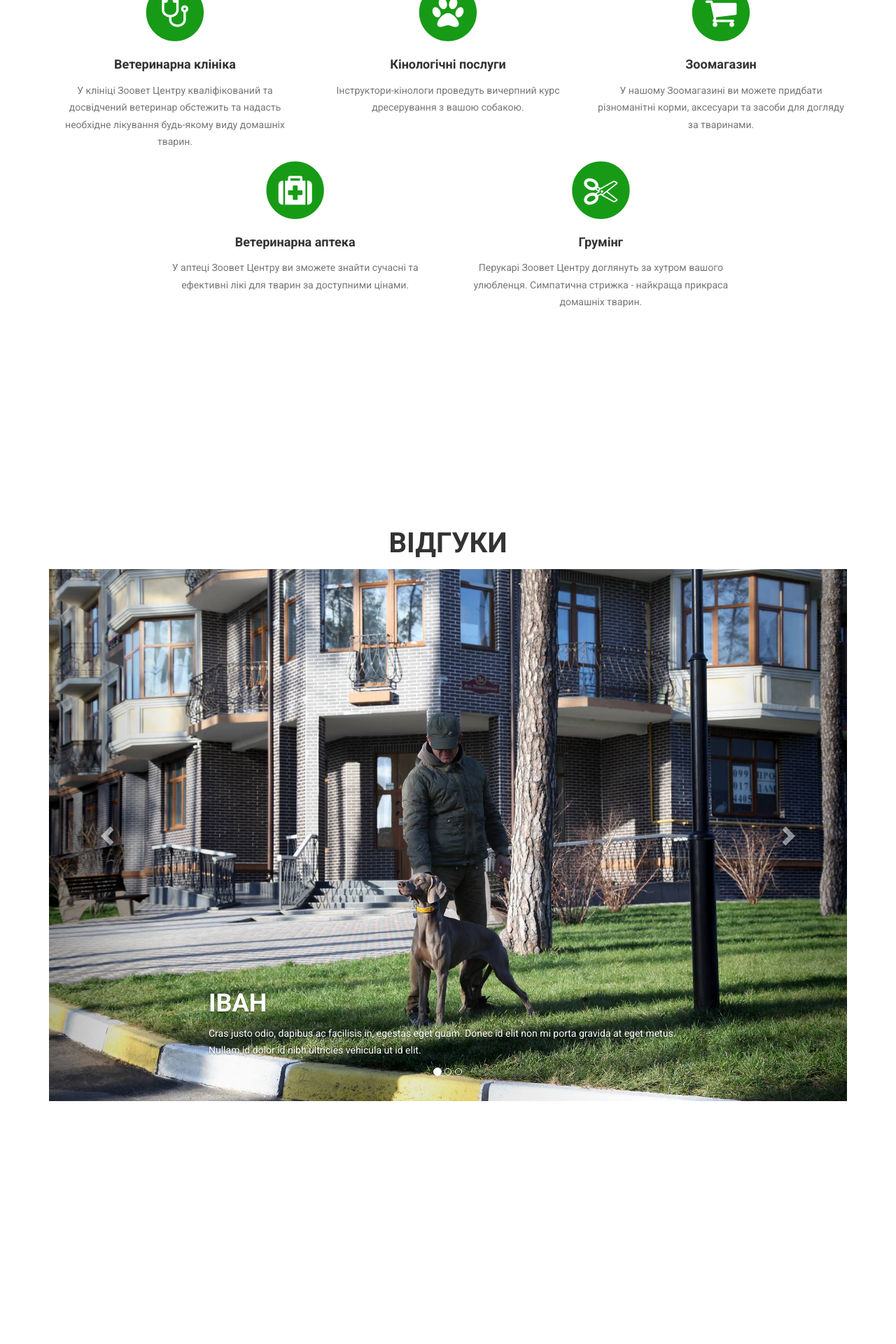
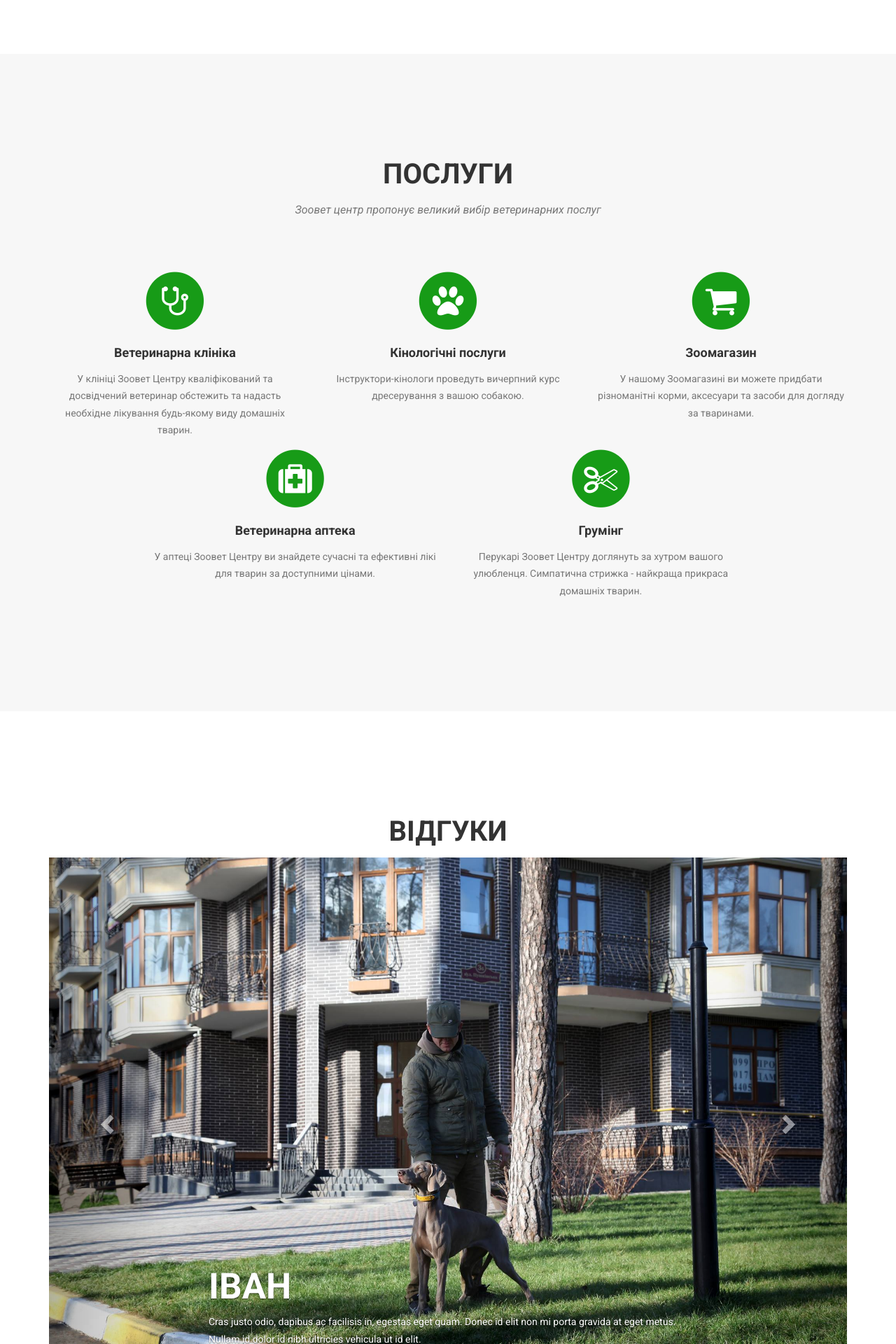
Before and after one commit to biletboh/vetcenterapp, a Flask app: page / in a window 1280 px wide. Shown: the part 1080-3000 px from the top of the page at 70% size. Run offline with Flask 2, Linux system fonts and the light colour scheme; some libraries are stand-ins or nearby versions.

Commit message:
half fix of the font bug on responses, changed description, added about section

```diff
--- a/static/css/my.css
+++ b/static/css/my.css
@@ -67,3 +67,8 @@
 .mar {
   margin-bottom: 5px;
 }
+.carousel-name {
+  font-size: 4vw;
+}
+.carousel-text {
+}
--- a/templates/index.html
+++ b/templates/index.html
@@ -56,16 +56,19 @@
                 <a href="#page-top"></a>
                 </li>
                 <li>
+                <a class="page-scroll" href="#about">Про нас</a>
+                </li>
+                <li>
                 <a class="page-scroll" href="#services">Послуги</a>
                 </li>
                 <li>
-                    <a class="page-scroll" href="#about">Відгуки</a>
+                <a class="page-scroll" href="#responses">Відгуки</a>
                 </li>
                 <li>
                 <a class="page-scroll" href="#contact">Контакти</a>
                 </li>
                 <li>
-                    <a class="page-scroll" href="#team">Мапа</a>
+                    <a class="page-scroll" href="#map">Мапа</a>
                     </li>
 
                 </ul>
@@ -85,9 +88,20 @@
             </div>
         </div>
     </header>
+    <section id="about">
+      <div class="container">
+        <div class="row">
+        <div class="col-lg-12 text-center">
+          <h2>Stylish Portfolio is the perfect theme for your next project!</h2>
+          <p class="lead">This theme features some wonderful photography courtesy of <a target="_blank" href="http://join.deathtothestockphoto.com/">Death to the Stock Photo</a>.</p>
+        </div>
+      </div>
+    </div>
+    </section>
+
 
     <!-- Services Section -->
-    <section id="services">
+    <section id="services" class="bg-light-gray">
         <div class="container">
             <div class="row">
                 <div class="col-lg-12 text-center">
@@ -137,7 +151,7 @@
                     </span>
                   </a>
                     <h4 class="service-heading">Ветеринарна аптека</h4>
-                    <p class="text-muted">У аптеці Зоовет Центру ви зможете знайти сучасні та ефективні лікі для тварин за доступними цінами.</p>
+                    <p class="text-muted">У аптеці Зоовет Центру ви знайдете сучасні та ефективні лікі для тварин за доступними цінами.</p>
                 </div>
                 <div class="col-md-4">
  <a class="portfolio-link" data-toggle="modal" href="#portfolioModal5">
@@ -154,7 +168,7 @@
 
         </section>
         <!-- About Section -->
-        <section id="about">
+        <section id="responses">
           <div class="container">
             <div class="row">
               <div class="col-lg-12 text-center">
@@ -175,8 +189,8 @@
                   <img class="img-responsive" src="{{url_for('static', filename='img/about/img-1.jpg')}}" alt="img-1">
                   <div class="container">
                     <div class="carousel-caption">
-                      <h1 class="text-left">Іван</h1>
-                      <p class="text-left">Cras justo odio, dapibus ac facilisis in, egestas eget quam. Donec id elit non mi porta gravida at eget metus. Nullam id dolor id nibh ultricies vehicula ut id elit.</p>
+                      <h1 class="text-left carousel-name">Іван</h1>
+                      <p class="text-left carousel-text">Cras justo odio, dapibus ac facilisis in, egestas eget quam. Donec id elit non mi porta gravida at eget metus. Nullam id dolor id nibh ultricies vehicula ut id elit.</p>
                     </div>
                   </div>
                 </div>
@@ -184,8 +198,8 @@
                   <img class="img-responsive" src="{{url_for('static', filename='img/about/img-2.jpg')}}" alt="img-2">
                   <div class="container">
                     <div class="carousel-caption">
-                      <h1 class="text-left">Сергій</h1>
-                      <p class="text-left">Cras justo odio, dapibus ac facilisis in, egestas eget quam. Donec id elit non mi porta gravida at eget metus. Nullam id dolor id nibh ultricies vehicula ut id elit.</p>
+                      <h1 class="text-left carousel-name">Сергій</h1>
+                      <p class="text-left carousel-text">Cras justo odio, dapibus ac facilisis in, egestas eget quam. Donec id elit non mi porta gravida at eget metus. Nullam id dolor id nibh ultricies vehicula ut id elit.</p>
                     </div>
                   </div>
                 </div>
@@ -193,8 +207,8 @@
                   <img class="img-responsive" src="{{url_for('static', filename='img/about/img-3.jpg')}}" alt="img-3">
                   <div class="container">
                     <div class="carousel-caption">
-                      <h1 class="text-left">Олександр</h1>
-                      <p class="text-left">Cras justo odio, dapibus ac facilisis in, egestas eget quam. Donec id elit non mi porta gravida at eget metus. Nullam id dolor id nibh ultricies vehicula ut id elit.</p>
+                      <h1 class="text-left carousel-name">Олександр</h1>
+                      <p class="text-left carousel-text">Cras justo odio, dapibus ac facilisis in, egestas eget quam. Donec id elit non mi porta gravida at eget metus. Nullam id dolor id nibh ultricies vehicula ut id elit.</p>
                     </div>
                   </div>
                 </div>
@@ -325,7 +339,7 @@
       </div>
     </section>
     <!-- Team Section -->
-    <section id="team" class="bg-light-gray">
+    <section id="map" class="bg-light-gray">
       <div class="container map">
         <iframe src="https://www.google.com/maps/embed?pb=!1m18!1m12!1m3!1d1267.4938939333122!2d30.254925975997843!3d50.55299709902767!2m3!1f0!2f0!3f0!3m2!1i1024!2i768!4f13.1!3m3!1m2!1s0x472b31f0a6de215b%3A0xe5ceb0a5ebca307c!2z0LLRg9C7LiDQn9GD0YjQutGW0L3RgdGM0LrQsCwgNSwg0JHRg9GH0LAsINCa0LjRl9Cy0YHRjNC60LAg0L7QsdC70LDRgdGC0Yw!5e0!3m2!1sru!2sua!4v1448606677742" width="100%" height="100%" frameborder="0" style="border:0" allowfullscreen></iframe>
       </div>
@@ -352,16 +366,11 @@
                         <div class="modal-body">
                             <!-- Project Details Go Here -->
                             <h2>Ветеринарна клініка</h2>
-                            <p class="item-intro text-muted">Lorem ipsum dolor sit amet consectetur.</p>
                             <img class="img-responsive img-centered" src="{{url_for('static', filename='img/portfolio/clinics.jpg')}}" alt="clinics">
-                            <p>Ваш домашній улюбленець захворів? Use this area to describe your project. Lorem ipsum dolor sit amet, consectetur adipisicing elit. Est blanditiis dolorem culpa incidunt minus dignissimos deserunt repellat aperiam quasi sunt officia expedita beatae cupiditate, maiores repudiandae, nostrum, reiciendis facere nemo!</p>
+                            <p>Ваш домашній улюбленець захворів? Ветеринар Зоовет Центру обстежить, поставить діагноз та зробить усе можливе, щоб вилікувати вашого звіра. Зокрема, зоохірург має великий досвід проведення операцій різних ступенів скадності. У клініці можна зробити щеплення собакам, котам та кролям сучасною вакциною європейських виробників. Також у центрі наявне обладнання для ультра-звукового обстеження. Здорові звірі приносять радість та задоволення хазяїну, не зволікайте з їх лікуванням! </p>
                             <p>
                             Завантажити
                             <a href="{{url_for('static', filename='downloads/price.pdf')}}" download>прайслист</a>.</p> <ul class="list-inline">
-                                <li>Date: July 2014</li>
-                                <li>Client: Round Icons</li>
-                                <li>Category: Graphic Design</li>
-                            </ul>
                             <button type="button" class="btn btn-primary" data-dismiss="modal"><i class="fa fa-times"></i> Закрити</button>
                         </div>
                     </div>
```
Lines whose indentation alone changed are shown as unchanged.
